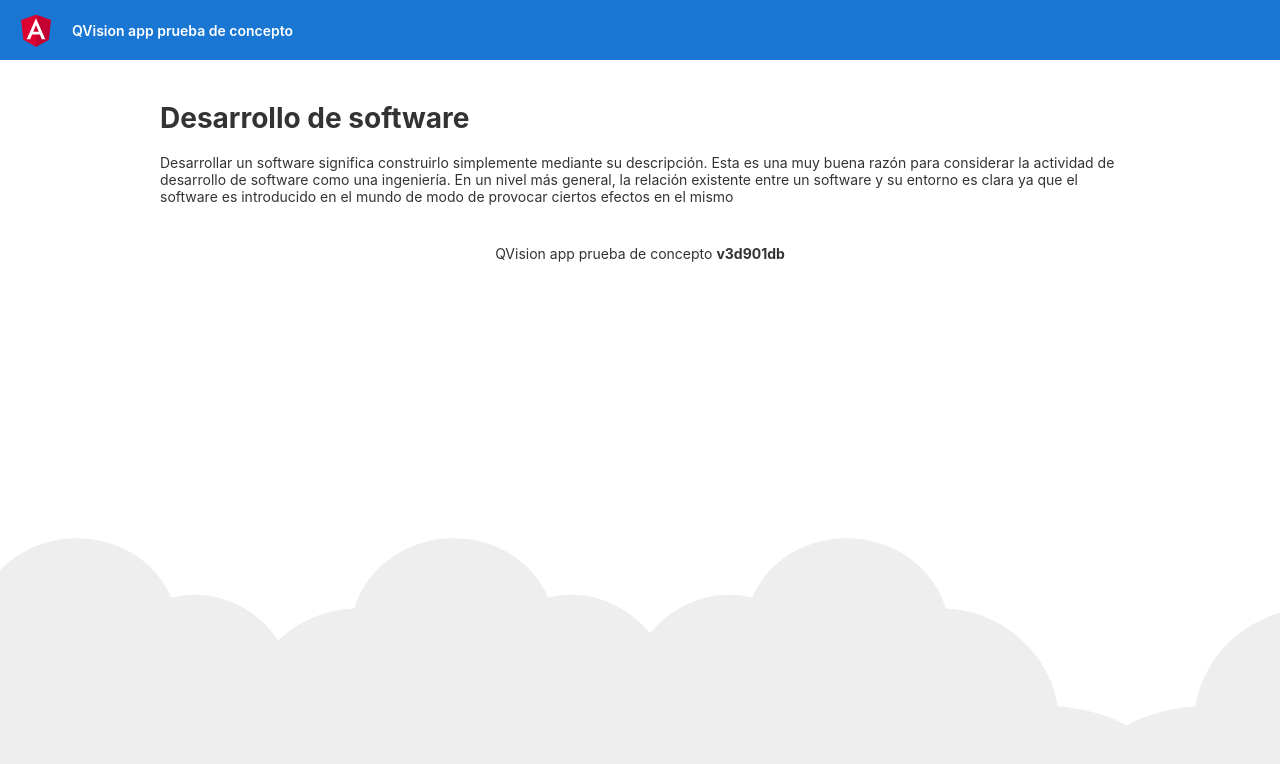
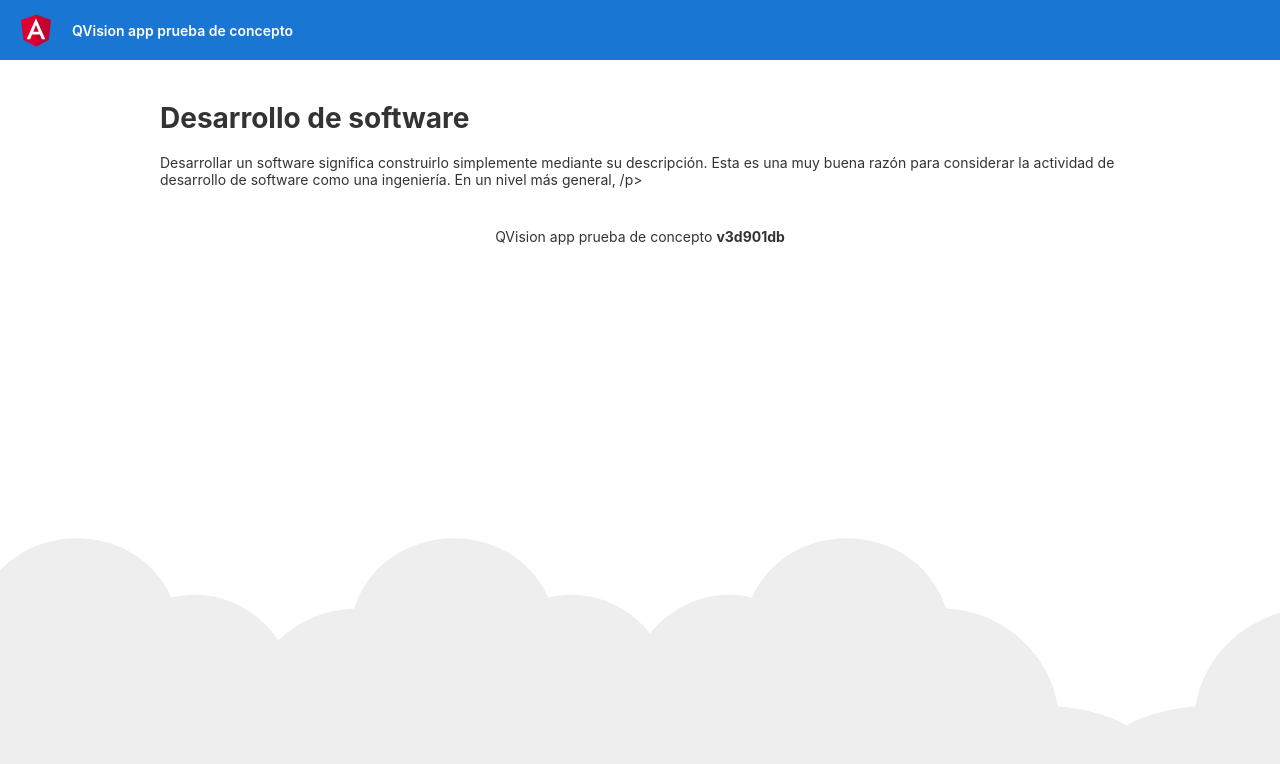
Before and after one commit to DCastroQV/Prueba-de-concepto, an Angular app: page /req010 in a window 1280 px wide. Shown: the top 764 px of the page. Built offline with nearby package versions, Linux system fonts and the light colour scheme.

Commit message:
Desarrollo e implemtación requerimiento RQ02-AUT

```diff
--- a/src/app/req010/req010.component.html
+++ b/src/app/req010/req010.component.html
@@ -2,5 +2,4 @@
 <p>Desarrollar un software significa construirlo simplemente mediante
     su descripción. Esta es una muy buena razón para considerar la actividad
     de desarrollo de software como una ingeniería. En un nivel más general,
-    la relación existente entre un software y su entorno es clara
-    ya que el software es introducido en el mundo de modo de provocar ciertos efectos en el mismo</p>
+    /p>
```
